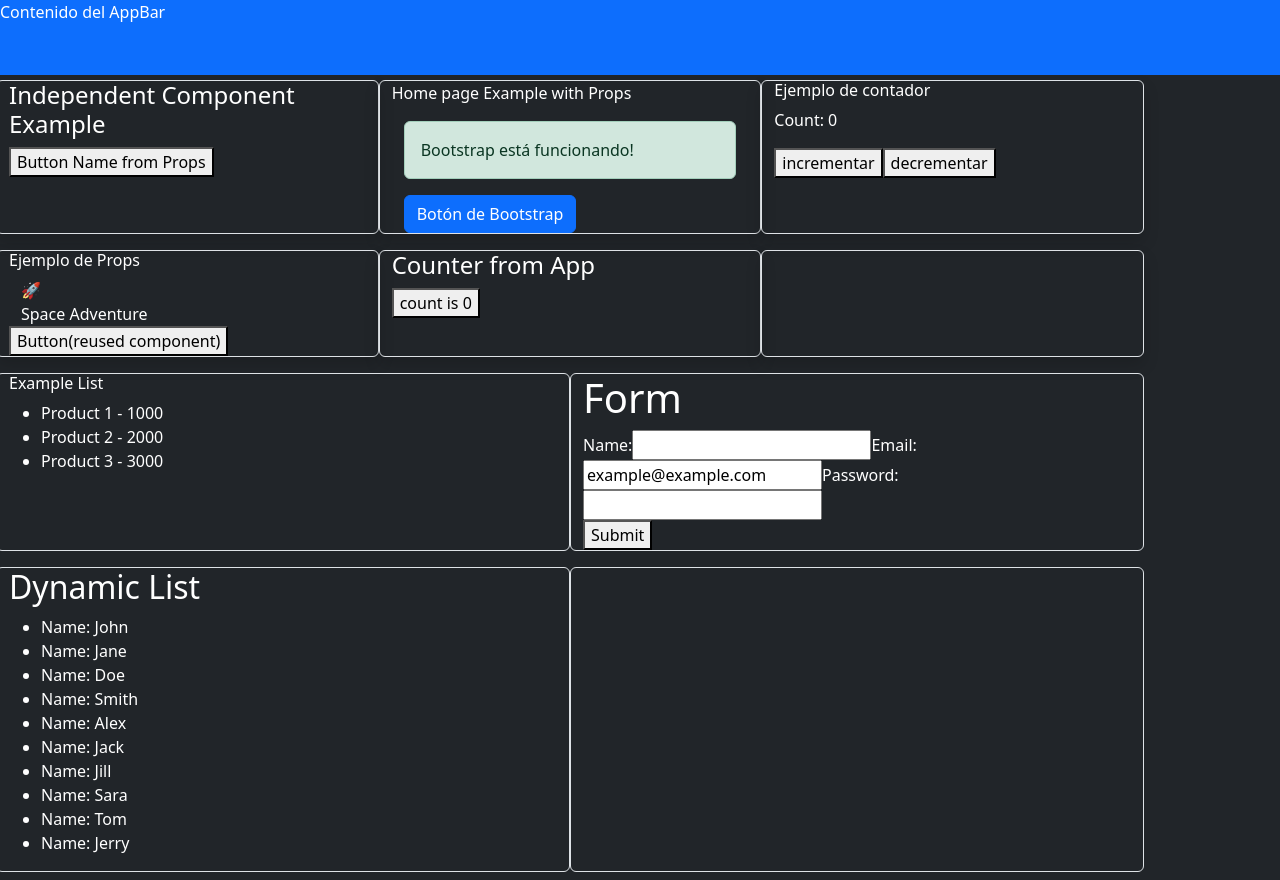
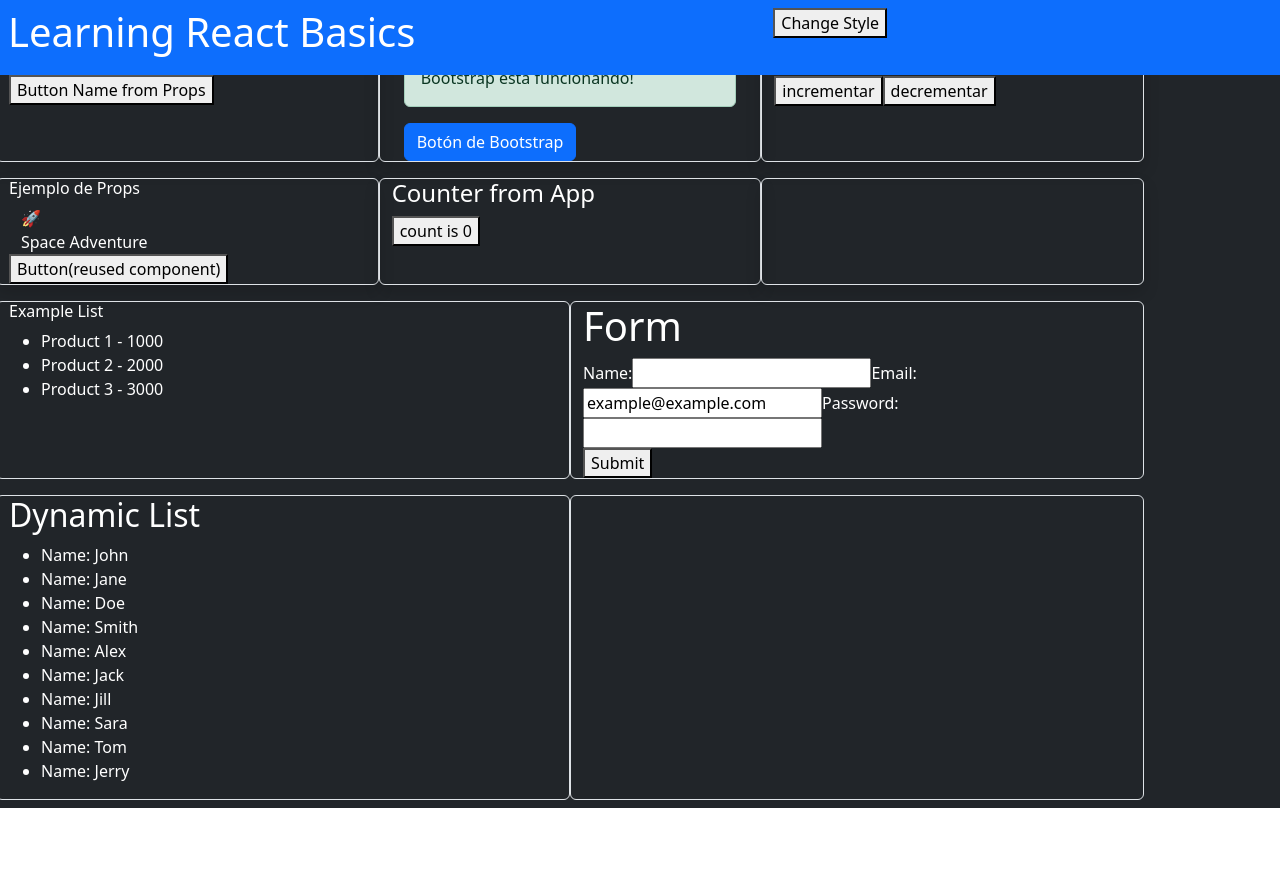
Before and after one commit to LucianoCBarilari/ReactBasics, a React (Vite) app: page / in a window 1280 px wide. After the commit the page ends 808 px from the top, so only its background shows below. Built offline with nearby package versions, Linux system fonts and the light colour scheme; no server answers.

Commit message:
refactor App and TagAppBar components for improved structure and styling

```diff
--- a/src/App.tsx
+++ b/src/App.tsx
@@ -33,11 +33,6 @@ function App() {
             fixed={Position.FixedTop}
             backgroundColor={BackgroundColors.Primary}>
 
-            <div>Contenido del AppBar</div>
-        </TagAppBar>
-      </div>
-
-      <div className="bg-dark text-white">
                  <div className={mainContainer}>
                       <div className="row">
                            <div className="col-8">
@@ -48,6 +43,12 @@ function App() {
                       </div>
                 </div>
         </div>
+
+        </TagAppBar>
+      </div>
+
+      <div className="bg-dark text-white">
+
 
         <div className={mainContainer}>
           <div className="row">
--- a/src/components/AppBar/TagAppBar.tsx
+++ b/src/components/AppBar/TagAppBar.tsx
@@ -16,7 +16,7 @@ const TagAppBar = (props: TagAppBarProps) => {
     let appBarFixed: string = getPosition(props.fixed ?? Position.FixedTop);
     let backgroundColor: string = getBackgroundColor(props.backgroundColor ?? BackgroundColors.Light);
 
-    const appBarStyle: string = `app-bar ${appBarColor} ${appBarFixed} ${backgroundColor}`;
+    const appBarStyle: string = `${appBarColor} ${appBarFixed} ${backgroundColor}`;
 
     return (
         <div className={appBarStyle} style={{ height: "75px" }}>
```
Lines whose indentation alone changed are shown as unchanged.
